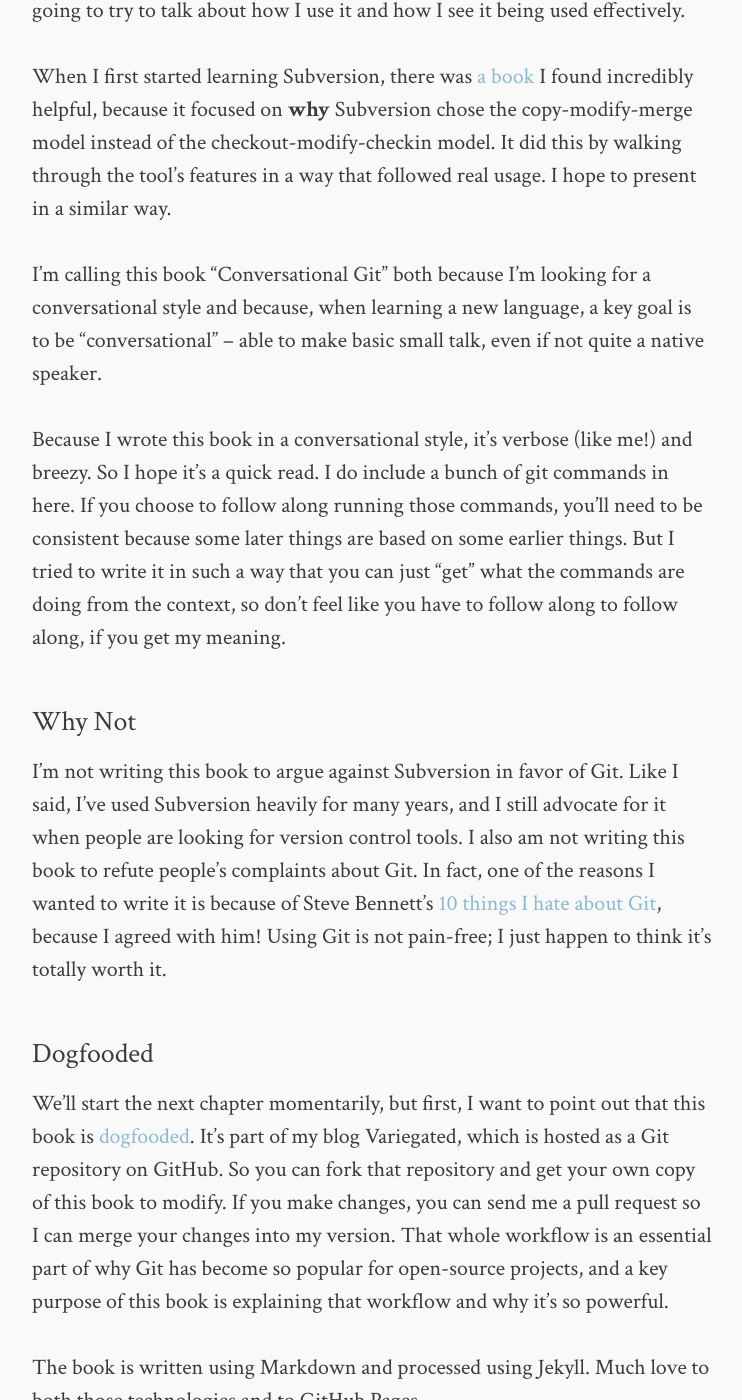
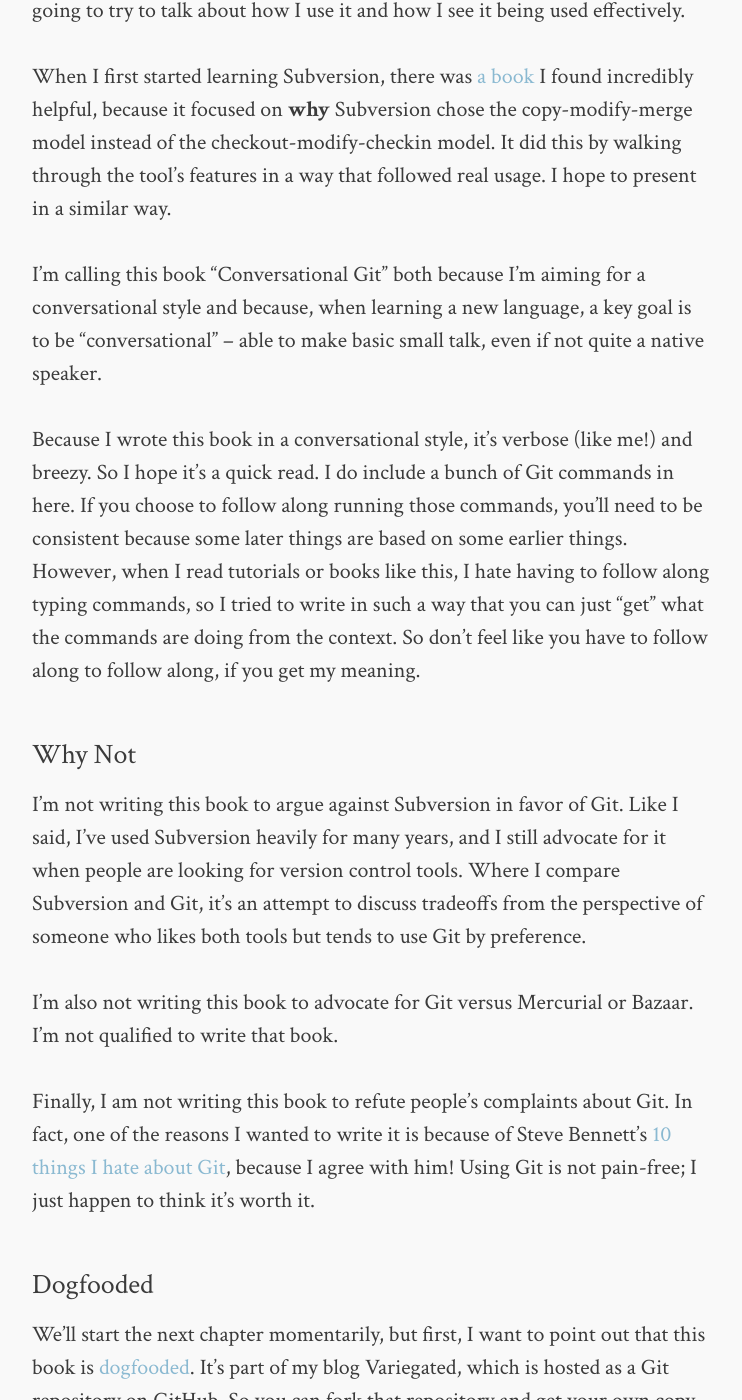
Before and after one commit to AlanHohn/alanhohn.github.io, a Jekyll site: the page built from conversational-git/chapter-01.md, in a window 1280 px wide and 1400 px high, scrolled down 1293 px. Shown: the whole window, without its empty margins (268-1010 px from the left). Built offline with Jekyll 4.4.1, drawn with Linux system fonts in a browser that asks for light colours; some of the changed text lies outside the part shown.

Commit message:
chapter 8

```diff
--- a/conversational-git/chapter-01.md
+++ b/conversational-git/chapter-01.md
@@ -15,9 +15,9 @@ Why This Book
 I recently had some very close friends talk about their hesitation in adopting Git as
 opposed to continuing to work with Subversion. I've used Subversion for many
 years, and advocated for its use. I have since jumped wholeheartedly on the
-Git bandwagon, so I wanted to find a way to show them why I made the switch and
-why I think so much of the open source community is now based around Git and
-Git-friendly sites like GitHub.
+Git bandwagon, so I wanted to find a way to tell the story of why I made the
+switch and why I think so much of the open source community is now based around
+Git and Git-friendly sites like GitHub.
 
 There's so much content out there about Git, and much of it is written at a level that's
 way higher than my expertise. But in a way, that's an issue. When you're first starting
@@ -48,27 +48,35 @@ in a way that followed real usage. I hope to present in a similar way.
 
 [svnbook]:http://svnbook.red-bean.com/
 
-I'm calling this book "Conversational Git" both because I'm looking for a conversational
+I'm calling this book "Conversational Git" both because I'm aiming for a conversational
 style and because, when learning a new language, a key goal is to be "conversational" --
 able to make basic small talk, even if not quite a native speaker.
 
 Because I wrote this book in a conversational style, it's verbose (like me!) and breezy.
-So I hope it's a quick read. I do include a bunch of git commands in here. If you choose
+So I hope it's a quick read. I do include a bunch of Git commands in here. If you choose
 to follow along running those commands, you'll need to be consistent because some
-later things are based on some earlier things. But I tried to write it in such a way
-that you can just "get" what the commands are doing from the context, so don't feel
-like you have to follow along to follow along, if you get my meaning.
+later things are based on some earlier things. However, when I read tutorials or books
+like this, I hate having to follow along typing commands, so I tried to write
+in such a way that you can just "get" what the commands are doing from the
+context. So don't feel like you have to follow along to follow along, if you
+get my meaning.
 
 Why Not
 -------
 
 I'm not writing this book to argue against Subversion in favor of Git. Like I
 said, I've used Subversion heavily for many years, and I still advocate for it
-when people are looking for version control tools. I also am not writing this
-book to refute people's complaints about Git. In fact, one of the reasons I
-wanted to write it is because of Steve Bennett's [10 things I hate about
-Git][bennett], because I agreed with him! Using Git is not pain-free; I just
-happen to think it's totally worth it.
+when people are looking for version control tools. Where I compare Subversion and
+Git, it's an attempt to discuss tradeoffs from the perspective of someone who
+likes both tools but tends to use Git by preference.
+
+I'm also not writing this book to advocate for Git versus Mercurial or Bazaar.
+I'm not qualified to write that book.
+
+Finally, I am not writing this book to refute people's complaints about Git. In
+fact, one of the reasons I wanted to write it is because of Steve Bennett's [10
+things I hate about Git][bennett], because I agree with him! Using Git is not
+pain-free; I just happen to think it's worth it.
 
 [bennett]:http://steveko.wordpress.com/2012/02/24/10-things-i-hate-about-git/
 
```
Also changed, not shown: conversational-git/chapter-03.md (+7 -0 lines), conversational-git/chapter-06.md (+28 -24 lines), conversational-git/chapter-07.md (+2 -2 lines), conversational-git/chapter-08.md (added, +160 -0 lines).
